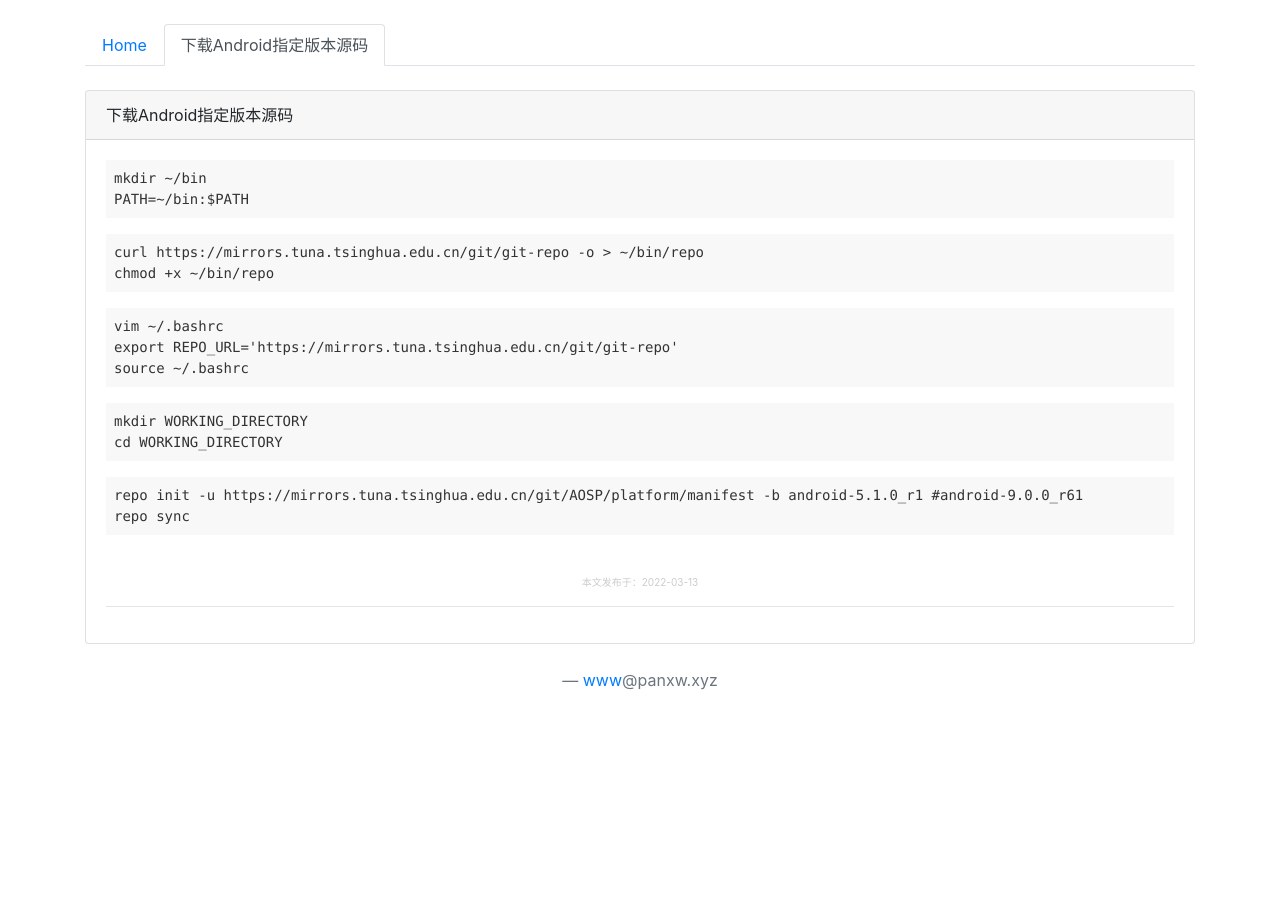
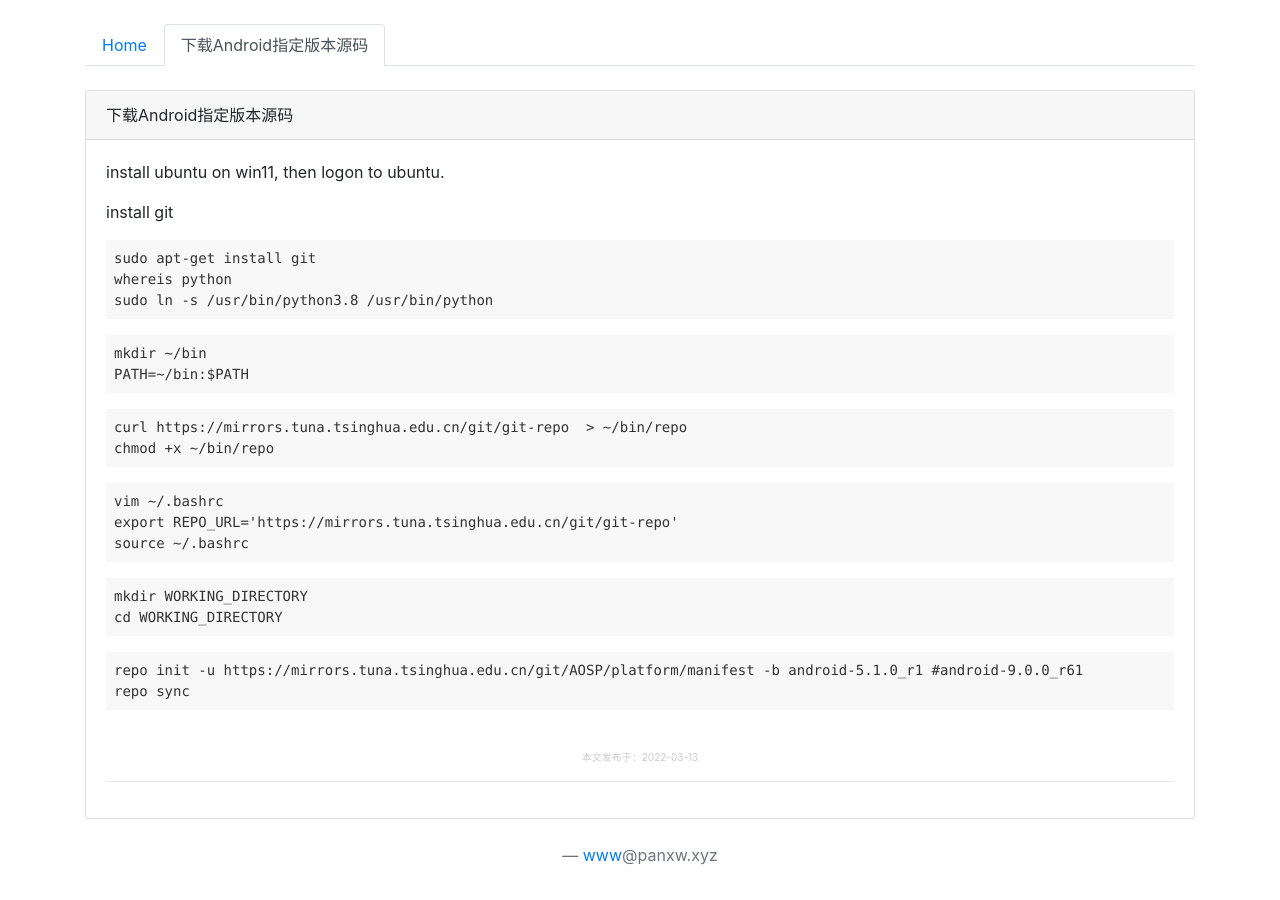
Before and after one commit to panxw/panxw.github.io, a Jekyll site: the page built from _posts/android/2022-03-13-android-source-branch-download.md, in a window 1280 px wide. Built offline with Jekyll 4.4.1, drawn with Linux system fonts in a browser that asks for light colours; comment, search, counter and statistics services are not loaded.

Commit message:
Update 2022-03-13-android-source-branch-download.md

````diff
--- a/_posts/android/2022-03-13-android-source-branch-download.md
+++ b/_posts/android/2022-03-13-android-source-branch-download.md
@@ -5,13 +5,22 @@ date: 2022-03-13 20:05:01
 category: android
 tags: [Android, source, repo]
 ---
+install ubuntu on win11, then logon to ubuntu.
+
+install git
+```
+sudo apt-get install git
+whereis python
+sudo ln -s /usr/bin/python3.8 /usr/bin/python
+```
+
 ```
 mkdir ~/bin
 PATH=~/bin:$PATH
 ```
 
 ```
-curl https://mirrors.tuna.tsinghua.edu.cn/git/git-repo -o > ~/bin/repo
+curl https://mirrors.tuna.tsinghua.edu.cn/git/git-repo  > ~/bin/repo
 chmod +x ~/bin/repo
 ```
 
````
